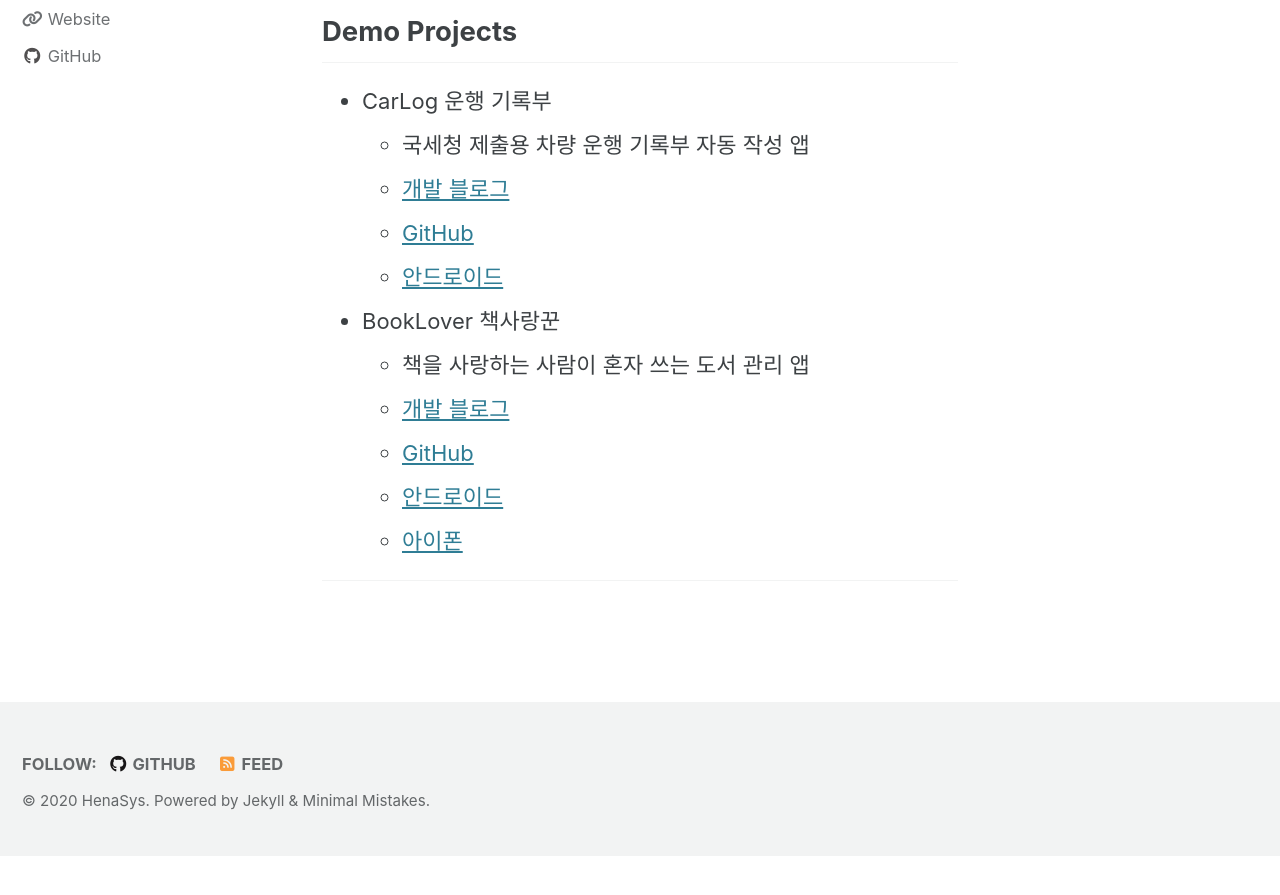
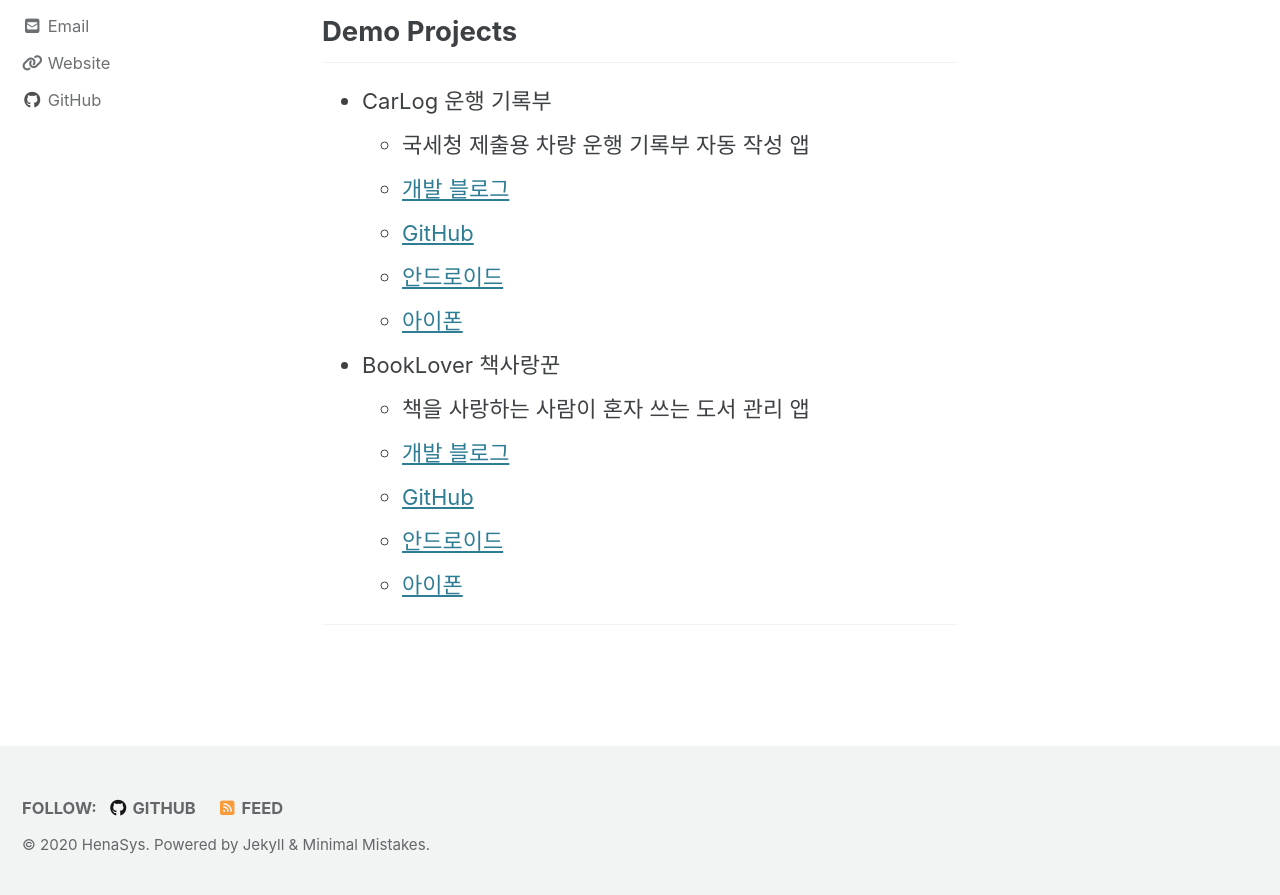
Before and after one commit to henasys/henasys.github.io, a Jekyll site: the page built from _pages/about.md, in a window 1280 px wide and 900 px high, scrolled down 438 px. Shown: the top 895 px of the window. Built offline with Jekyll 4.4.1, drawn with Linux system fonts in a browser that asks for light colours; cached includes are drawn as plain includes; nearby versions of some CDN libraries; before the commit the page ends 1294 px from its top, so only the background shows below that.

Commit message:
add ios app for CarLog

```diff
--- a/_pages/about.md
+++ b/_pages/about.md
@@ -21,6 +21,7 @@ ICT 기술이 사람을 이롭게 하고, 자연과 함께 살아가는 데 크
   - [개발 블로그](https://blog.naver.com/PostList.nhn?blogId=henasys&from=postList&categoryNo=10)
   - [GitHub](https://github.com/henasys/car-log)
   - [안드로이드](https://play.google.com/store/apps/details?id=com.henasys.app.carlog)
+  - [아이폰](https://apps.apple.com/app/id1516086800)
 
 * BookLover 책사랑꾼
   - 책을 사랑하는 사람이 혼자 쓰는 도서 관리 앱
```
Also changed, not shown: _posts/2020-05-31-carlog.md (+1 -0 lines).
